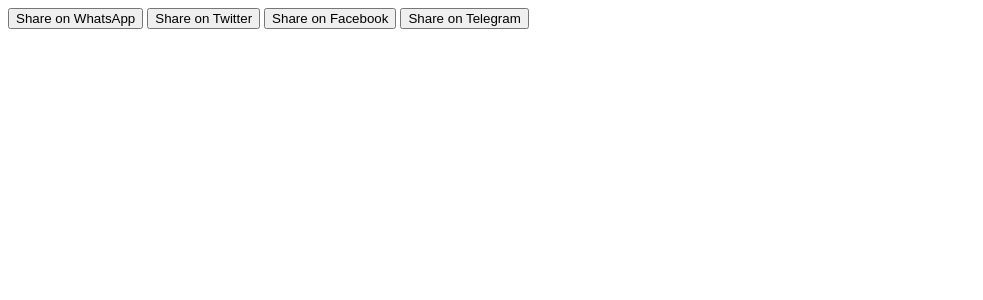
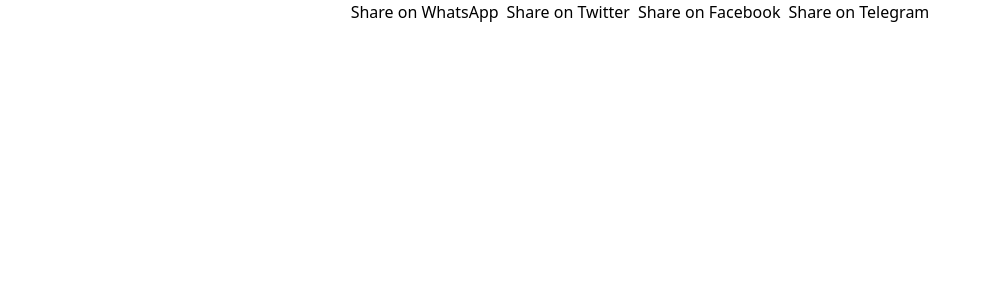
Before and after one commit to leedeverteuil/svelte-share-buttons, a SvelteKit app: page / in a window 1280 px wide. Shown: the top 300 px of the page, without its empty margins (0-983 px from the left). Built offline with nearby package versions, Linux system fonts and the light colour scheme.

Commit message:
➕ Add tailwindcss

```diff
--- /dev/null
+++ b/postcss.config.cjs
@@ -0,0 +1,13 @@
+const tailwindcss = require('tailwindcss');
+const autoprefixer = require('autoprefixer');
+
+const config = {
+	plugins: [
+		//Some plugins, like tailwindcss/nesting, need to run before Tailwind,
+		tailwindcss(),
+		//But others, like autoprefixer, need to run after,
+		autoprefixer
+	]
+};
+
+module.exports = config;
--- /dev/null
+++ b/src/app.postcss
@@ -0,0 +1,4 @@
+/* Write your global styles here, in PostCSS syntax */
+@tailwind base;
+@tailwind components;
+@tailwind utilities;
--- /dev/null
+++ b/src/routes/+layout.svelte
@@ -0,0 +1,5 @@
+<script>
+	import '../app.postcss';
+</script>
+
+<slot />
--- a/svelte.config.js
+++ b/svelte.config.js
@@ -5,7 +5,11 @@ import preprocess from 'svelte-preprocess';
 const config = {
 	// Consult https://github.com/sveltejs/svelte-preprocess
 	// for more information about preprocessors
-	preprocess: preprocess(),
+	preprocess: [
+		preprocess({
+			postcss: true
+		})
+	],
 
 	kit: {
 		adapter: adapter()
--- /dev/null
+++ b/tailwind.config.cjs
@@ -0,0 +1,11 @@
+const config = {
+	content: ['./src/**/*.{html,js,svelte,ts}'],
+
+	theme: {
+		extend: {}
+	},
+
+	plugins: []
+};
+
+module.exports = config;
```
Also changed, not shown: package.json (+10 -6 lines).
